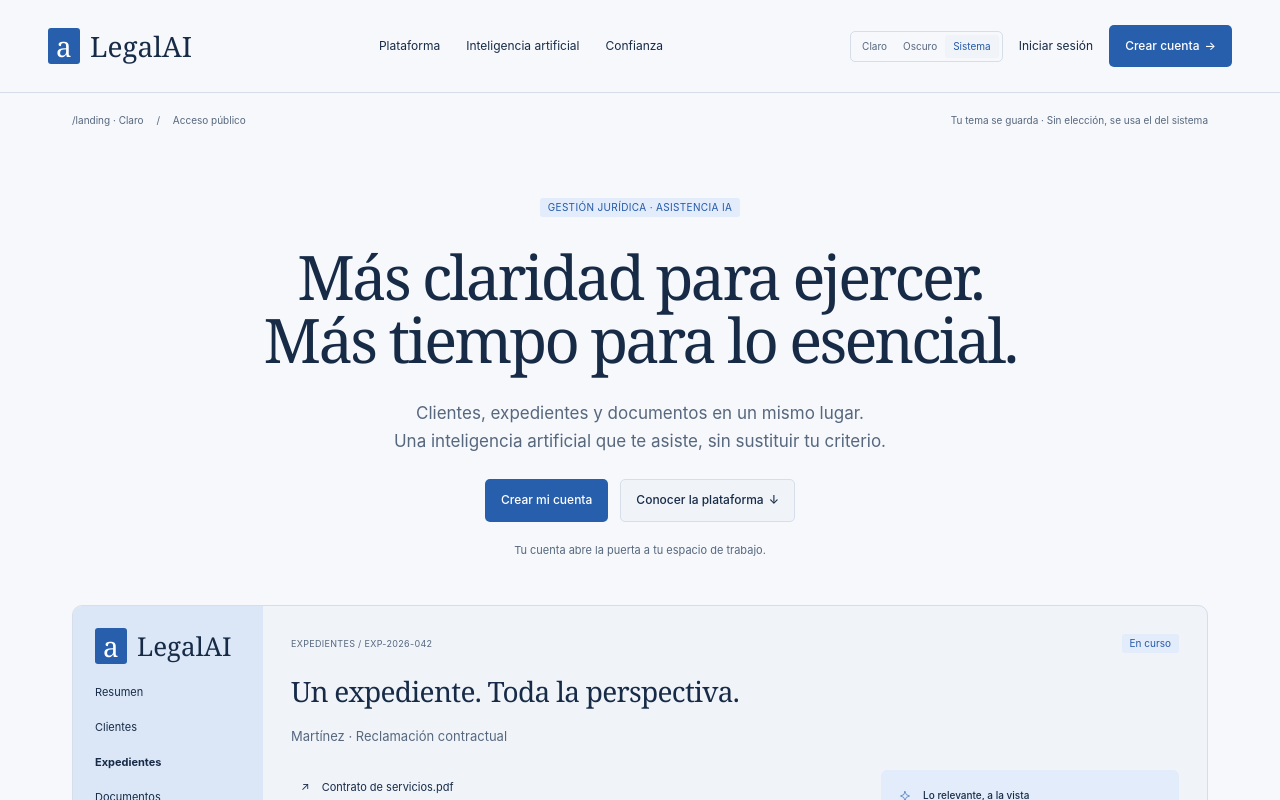
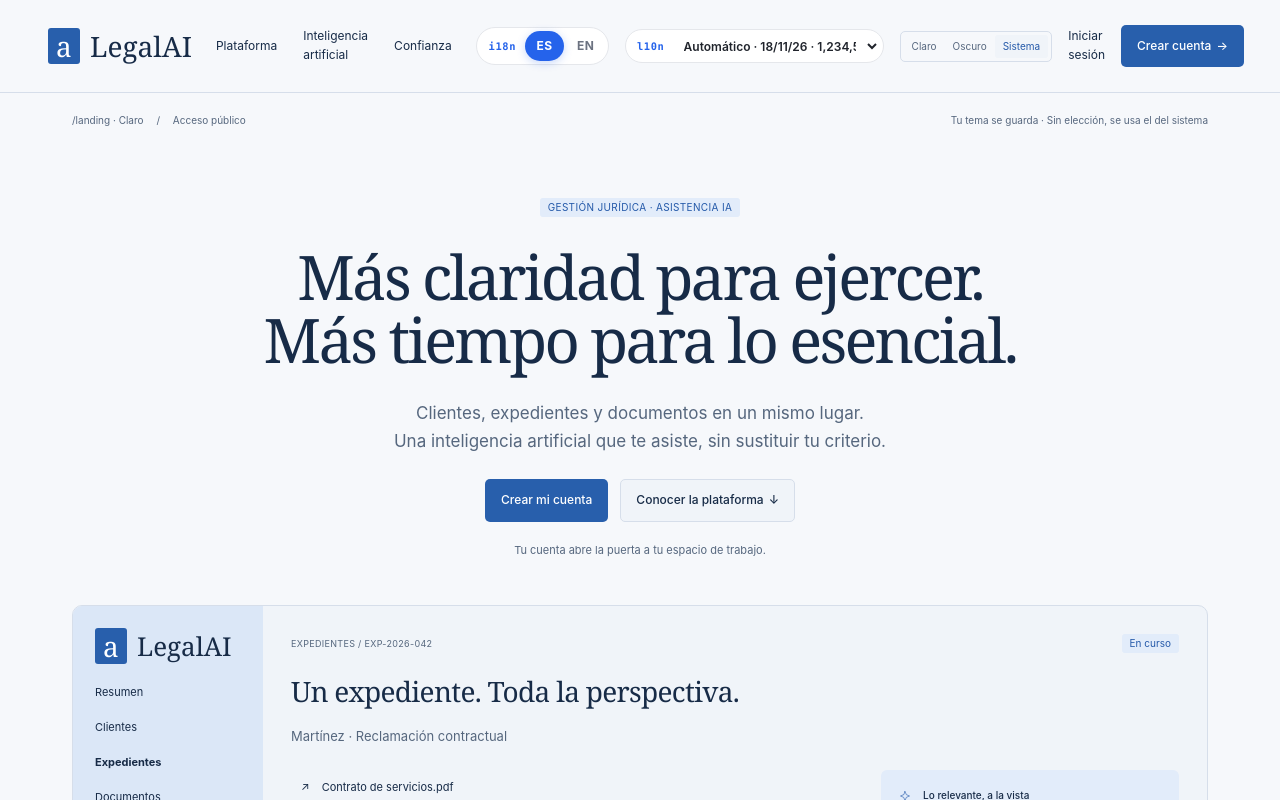
Before and after one commit to SlayerBlank/LegalAI-Frontend, an Angular app: page /landing in a window 1280 px wide. Shown: the top 800 px of the page. Built offline with nearby package versions, Linux system fonts and the light colour scheme.

Commit message:
feat(i18n): selectores i18n y l10n en la pagina de inicio

```diff
--- a/src/app/components/landing-pageComponent/landing-pageComponent.html
+++ b/src/app/components/landing-pageComponent/landing-pageComponent.html
@@ -32,6 +32,8 @@
       ><a href="#confianza">Confianza</a>
     </nav>
     <div class="header-actions">
+      <app-language-switcher />
+      <app-region-switcher />
       <div class="theme-switch" role="group" aria-label="Apariencia">
         @for (option of themes; track option.value) {
           <button
--- a/src/app/components/landing-pageComponent/landing-pageComponent.ts
+++ b/src/app/components/landing-pageComponent/landing-pageComponent.ts
@@ -1,10 +1,12 @@
 import { Component, HostListener, inject } from '@angular/core';
 import { RouterLink } from '@angular/router';
+import { LanguageSwitcherComponent } from '../../shared/i18n/language-switcher';
+import { RegionSwitcherComponent } from '../../shared/i18n/region-switcher';
 import { ThemePreference, ThemeService } from '../../services/theme-service';
 @Component({
   selector: 'app-landing-page',
   standalone: true,
-  imports: [RouterLink],
+  imports: [RouterLink, LanguageSwitcherComponent, RegionSwitcherComponent],
   templateUrl: './landing-pageComponent.html',
   styleUrls: [
     './landing-pageComponent.css',
```
